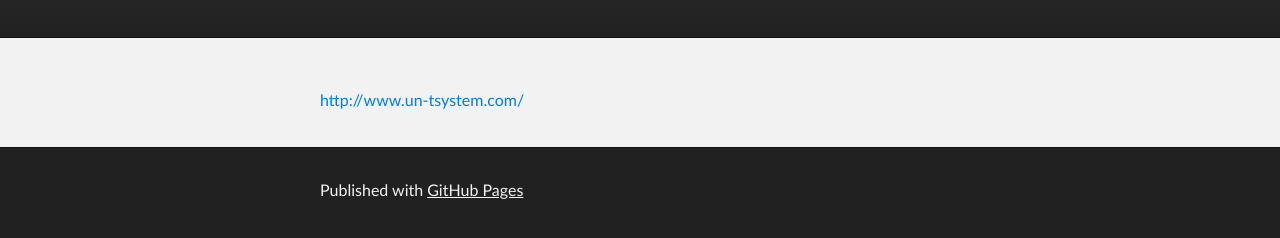
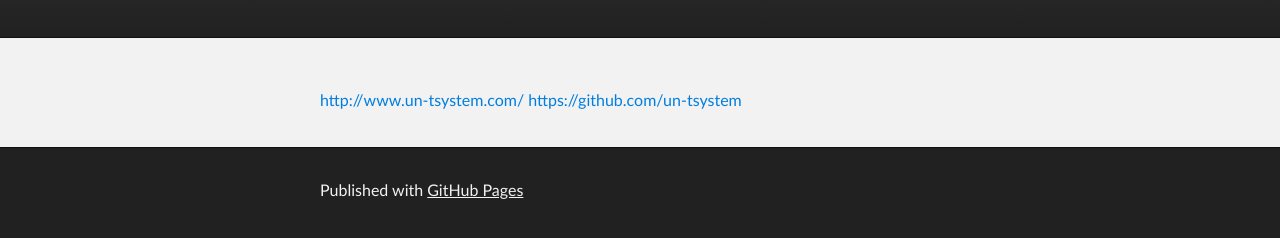
Before and after one commit to un-tsystem/un-tsystem.github.io, a plain HTML site: page index.html in a window 1280 px wide. Shown: the part 136-374 px from the top of the page. Drawn offline with Linux system fonts and the light colour scheme.

Commit message:
Replace master branch with page content via GitHub

```diff
--- a/index.html
+++ b/index.html
@@ -27,7 +27,8 @@
     <!-- MAIN CONTENT -->
     <div id="main_content_wrap" class="outer">
       <section id="main_content" class="inner">
-        <p><a href="http://www.un-tsystem.com/">http://www.un-tsystem.com/</a></p>
+        <p><a href="http://www.un-tsystem.com/">http://www.un-tsystem.com/</a>
+<a href="https://github.com/un-tsystem">https://github.com/un-tsystem</a></p>
       </section>
     </div>
 
--- a/params.json
+++ b/params.json
@@ -1 +1 @@
-{"name":"un-tsystem.github.io","tagline":"","body":"http://www.un-tsystem.com/\r\n","google":"","note":"Don't delete this file! It's used internally to help with page regeneration."}
+{"name":"un-tsystem.github.io","tagline":"","body":"http://www.un-tsystem.com/\r\nhttps://github.com/un-tsystem\r\n","google":"","note":"Don't delete this file! It's used internally to help with page regeneration."}
```
